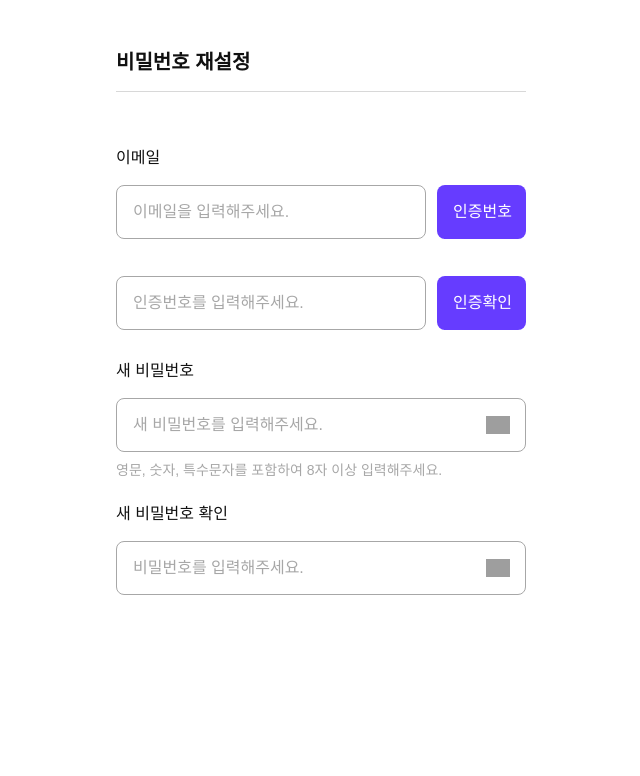
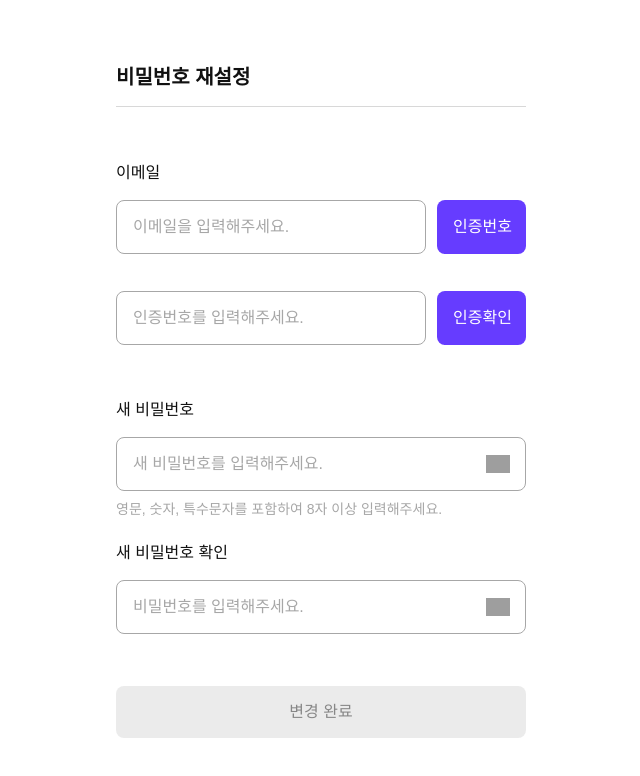
Before and after one commit to U-U-G/U-U-G-frontend, a Next.js app: page /reset-password in a window 1280 px wide. Shown: the top 776 px of the page, without its empty margins (319-959 px from the left). Built offline with nearby package versions, Linux system fonts and the light colour scheme; grey boxes are pictures that could not be loaded.

Commit message:
[11-111] feat: 비밀번호 재설정 페이지 버튼 구현 및 검증 폼 섹션 분리

```diff
--- a/src/app/(auth)/reset-password/page.tsx
+++ b/src/app/(auth)/reset-password/page.tsx
@@ -1,65 +1,43 @@
 'use client'
 
 import { useState } from 'react'
+import Button from '@/components/common/button/Button'
 import EmailSection from '@/components/auth/signup/EmailSection'
-import PasswordField from '@/components/common/input/PasswordField'
-
-const PASSWORD_REGEX =
-  /^(?=.*[a-zA-Z])(?=.*\d)(?=.*[!@#$%^&*()_+\-=[\]{};':"\\|,.<>/?]).{8,}$/
-
-function isValidNewPassword(pw: string) {
-  return PASSWORD_REGEX.test(pw)
-}
+import ResetPasswordSection from '@/components/auth/resetPassword/ResetPasswordSection'
 
 export default function ResetPasswordPage() {
-  const [newPassword, setNewPassword] = useState('')
-  const [confirm, setConfirm] = useState('')
+  const [emailVerified, setEmailVerified] = useState(false)
+  const [newPasswordVerified, setNewPasswordVerified] = useState(false)
 
-  const newPasswordStatus = !newPassword
-    ? 'default'
-    : isValidNewPassword(newPassword)
-      ? 'success'
-      : 'error'
+  const canSubmit = emailVerified && newPasswordVerified
 
-  const confirmStatus = !confirm
-    ? 'default'
-    : confirm === newPassword
-      ? 'success'
-      : 'error'
+  const handleSubmit = (e: React.FormEvent) => {
+    e.preventDefault()
+
+    if (!canSubmit) return
+
+    console.log('비밀번호 재설정 완료') //TODO: 비밀번호 재설정 API 연동
+  }
 
   return (
-    <main className="min-w-102.5 mx-auto py-12">
-      <div className="pb-3.75 mb-13.5 border-b border-gray5">
-        <h1 className="text-xl font-bold">비밀번호 재설정</h1>
-      </div>
+    <main className="min-h-screen py-12 flex flex-col justify-center">
+      <div className="mx-auto flex w-full max-w-[410px] flex-col justify-center">
+        <div className="pb-3.75 mb-13.5 border-b border-gray5">
+          <h1 className="text-xl font-bold">비밀번호 재설정</h1>
+        </div>
 
-      <EmailSection />
-
-      <div className="flex flex-col gap-5.5">
-        <PasswordField
-          label="새 비밀번호"
-          name="newPassword"
-          value={newPassword}
-          placeholder="새 비밀번호를 입력해주세요."
-          status={newPasswordStatus}
-          helperText="영문, 숫자, 특수문자를 포함하여 8자 이상 입력해주세요."
-          onChange={setNewPassword}
-        />
-        <PasswordField
-          label="새 비밀번호 확인"
-          name="newPasswordConfirm"
-          value={confirm}
-          onChange={setConfirm}
-          placeholder="비밀번호를 입력해주세요."
-          status={confirmStatus}
-          helperText={
-            confirm
-              ? confirm === newPassword
-                ? '비밀번호가 일치합니다.'
-                : '비밀번호가 일치하지 않습니다.'
-              : '\u00A0'
-          }
-        />
+        <form onSubmit={handleSubmit} className="flex flex-col gap-6">
+          <EmailSection onEmailVerified={setEmailVerified} />
+          <ResetPasswordSection onPasswordValid={setNewPasswordVerified} />
+          <Button
+            type="submit"
+            variant={canSubmit ? 'primary' : 'secondary'}
+            disabled={!canSubmit}
+            className="w-full"
+          >
+            변경 완료
+          </Button>
+        </form>
       </div>
     </main>
   )
--- /dev/null
+++ b/src/components/auth/resetPassword/ResetPasswordSection.tsx
@@ -0,0 +1,70 @@
+import { useState, useEffect } from 'react'
+import PasswordField from '@/components/common/input/PasswordField'
+
+const PASSWORD_REGEX =
+  /^(?=.*[a-zA-Z])(?=.*\d)(?=.*[!@#$%^&*()_+\-=[\]{};':"\\|,.<>/?]).{8,}$/
+
+function isValidNewPassword(pw: string) {
+  return PASSWORD_REGEX.test(pw)
+}
+
+interface ResetPasswordSectionProps {
+  onPasswordValid?: (valid: boolean) => void
+}
+
+export default function ResetPasswordSection({
+  onPasswordValid,
+}: ResetPasswordSectionProps) {
+  const [newPassword, setNewPassword] = useState('')
+  const [confirm, setConfirm] = useState('')
+
+  useEffect(() => {
+    onPasswordValid?.(
+      isValidNewPassword(newPassword) &&
+        newPassword === confirm &&
+        confirm !== '',
+    )
+  }, [newPassword, confirm, onPasswordValid])
+
+  const newPasswordStatus = !newPassword
+    ? 'default'
+    : isValidNewPassword(newPassword)
+      ? 'success'
+      : 'error'
+
+  const confirmStatus = !confirm
+    ? 'default'
+    : confirm === newPassword
+      ? 'success'
+      : 'error'
+
+  return (
+    <div className="flex flex-col gap-5.5">
+      <PasswordField
+        label="새 비밀번호"
+        name="newPassword"
+        value={newPassword}
+        placeholder="새 비밀번호를 입력해주세요."
+        status={newPasswordStatus}
+        helperText="영문, 숫자, 특수문자를 포함하여 8자 이상 입력해주세요."
+        onChange={setNewPassword}
+      />
+
+      <PasswordField
+        label="새 비밀번호 확인"
+        name="newPasswordConfirm"
+        value={confirm}
+        onChange={setConfirm}
+        placeholder="비밀번호를 입력해주세요."
+        status={confirmStatus}
+        helperText={
+          confirm
+            ? confirm === newPassword
+              ? '비밀번호가 일치합니다.'
+              : '비밀번호가 일치하지 않습니다.'
+            : '\u00A0'
+        }
+      />
+    </div>
+  )
+}
```
Also changed, not shown: src/components/auth/signup/SignUpForm.tsx (+6 -2 lines).
